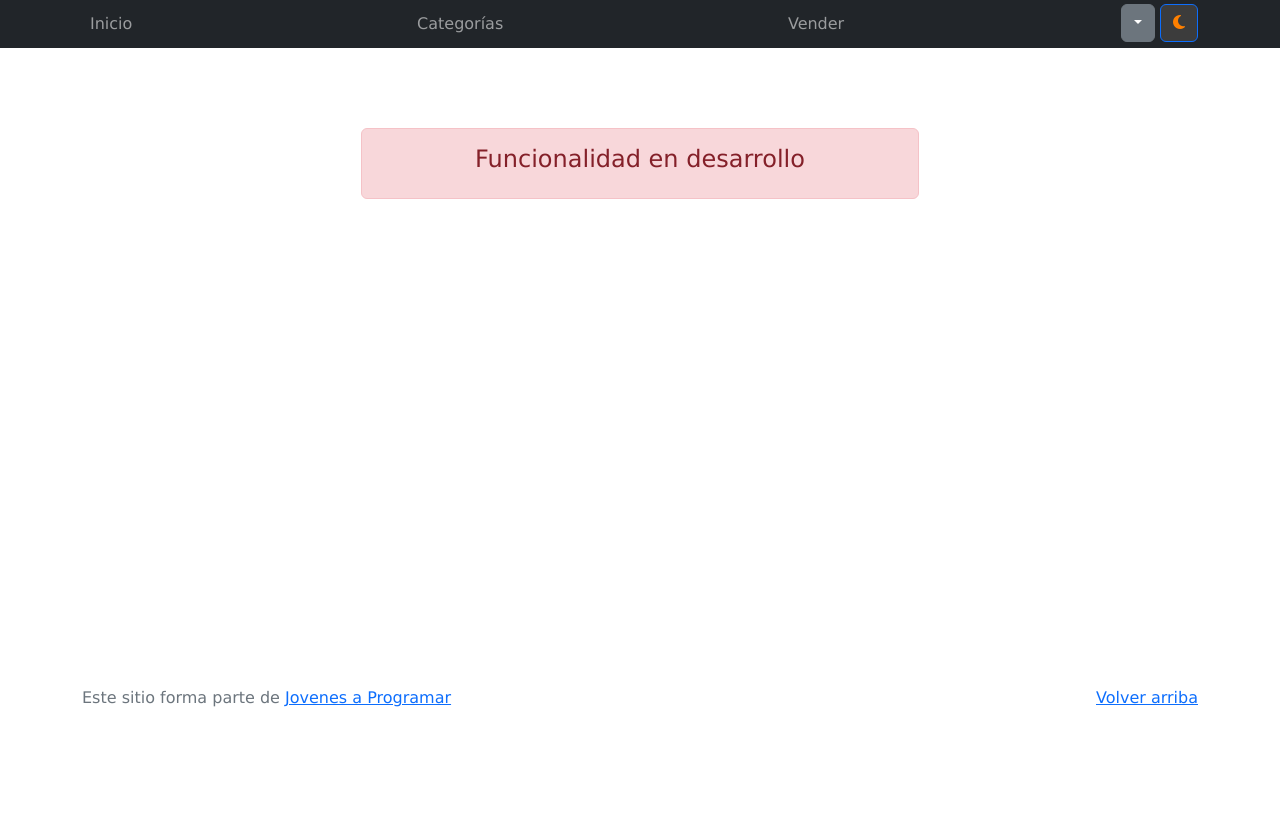
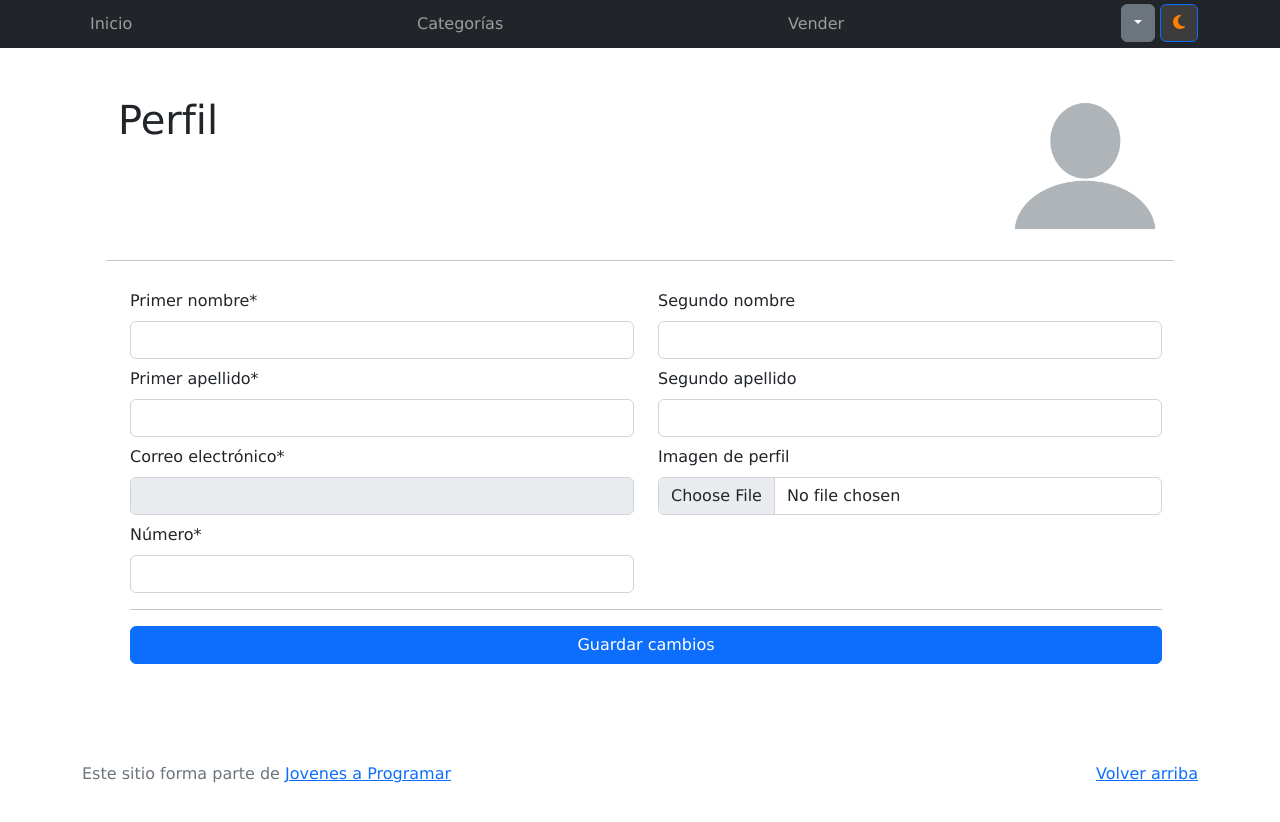
Before and after one commit to joacoferrer3/E-commerce, a plain HTML site: page my-profile.html in a window 1280 px wide. Before the commit the page ends 800 px from the top, so only its background shows below. Drawn offline with nearby package versions, Linux system fonts and the light colour scheme.

Commit message:
Add files via upload

```diff
--- a/my-profile.html
+++ b/my-profile.html
@@ -29,6 +29,7 @@
 </head>
 
 <body>
+  <!-- NAV BAR START -->
   <nav class="navbar navbar-expand-lg navbar-dark bg-dark p-1">
     <div class="container">
       <button class="navbar-toggler" type="button" data-bs-toggle="collapse" data-bs-target="#navbarNav"
@@ -48,13 +49,14 @@
           </li>
           <div class="dropdown">
             <li class="nav-item">
-              <a class="btn btn-secondary dropdown-toggle" role="button" id="saludo-usuario" data-bs-toggle="dropdown" aria-expanded="false"></a>
-                <button type="button" id="toggleButton" class="btn btn-primary">
-            <i class="fa-solid fa-moon" id="toggleButtonIcon" style="color: #ff8000;"></i>
+              <a class="btn btn-secondary dropdown-toggle" role="button" id="saludo-usuario" data-bs-toggle="dropdown"
+                aria-expanded="false"></a>
+              <button type="button" id="toggleButton" class="btn btn-primary">
+                <i class="fa-solid fa-moon" id="toggleButtonIcon" style="color: #ff8000;"></i>
               </button>
               <ul class="dropdown-menu dropdown-menu-dark dropdown-menu-end" aria-labelledby="dropdownMenuLink">
                 <li><a class="dropdown-item" href="cart.html">Mi carrito</a></li>
-                <li><a class="dropdown-item" href="my-profile.html">Mi perfil</a></li>
+                <li><a class="dropdown-item" href="my-profile.html" id="perfil">Mi perfil</a></li>
                 <li><a class="dropdown-item" href="login.html" id="sesion">Cerrar sesión</a></li>
               </ul>
             </li>
@@ -63,10 +65,53 @@
       </div>
     </div>
   </nav>
+
+  <!-- NAV BAR END -->
+
   <main>
-    <div class="container">
-      <div class="alert alert-danger text-center" role="alert">
-        <h4 class="alert-heading">Funcionalidad en desarrollo</h4>
+    <div class="container p-5">
+      <div class="row">
+        <div class="col-lg-10 col-md-10 col-sm-10">
+          <h1>Perfil</h1>
+        </div>
+        <div class="col-lg-2 col-md-2 col-sm-2 justify-content-end">
+          <img src="img/img_perfil.png" alt="Imagen de perfil por defecto" class="img-fluid mb-4" id="imagen-perfil">
+        </div>
+        <hr>
+        <form id="perfil" class="form-check needs-validation pt-1">
+          <div class="row">
+            <div class="col-6">
+              <label class="form-label col-12 mt-2" for="nombre1">Primer nombre*</label>
+              <input class="form-control col-12" type="text" id="nombre1" required>
+            </div>
+            <div class="col-6">
+              <label class="form-label col-12 mt-2" for="nombre2">Segundo nombre</label>
+              <input class="form-control col-12" type="text" id="nombre2">
+            </div>
+            <div class="col-6">
+              <label class="form-label col-12 mt-2" for="apellido1">Primer apellido*</label>
+              <input class="form-control col-12" type="text" id="apellido1" required>
+            </div>
+            <div class="col-6">
+              <label class="form-label col-12 mt-2" for="apellido2">Segundo apellido</label>
+              <input class="form-control col-12" type="text" id="apellido2">
+            </div>
+            <div class="col-6">
+              <label class="form-label col-12 mt-2" for="email">Correo electrónico*</label>
+              <input class="form-control col-12" type="email" id="email" disabled>
+            </div>
+            <div class="col-6">
+              <label class="form-label col-12 mt-2" for="profileImg">Imagen de perfil</label>
+              <input class="form-control col-12" type="file" id="profileImg">
+            </div>
+            <div class="col-6">
+              <label class="form-label col-12 mt-2" for="numero">Número*</label>
+              <input class="form-control col-12" type="tel" id="numero" required>
+            </div>
+          </div>
+          <hr>
+          <button class="btn btn-primary col-12" type="submit">Guardar cambios</button>
+        </form>
       </div>
     </div>
   </main>
@@ -75,7 +120,8 @@
       <p class="float-end">
         <a href="#">Volver arriba</a>
       </p>
-      <p>Este sitio forma parte de <a href="https://jovenesaprogramar.edu.uy/" target="_blank">Jovenes a Programar</a></p>
+      <p>Este sitio forma parte de <a href="https://jovenesaprogramar.edu.uy/" target="_blank">Jovenes a Programar</a>
+      </p>
     </div>
   </footer>
   <script src="js/bootstrap.bundle.min.js"></script>
```
Also changed, not shown: cart.html (+31 -12 lines), categories.html (+25 -4 lines), index.html (+20 -6 lines), login.html (+5 -0 lines), product-info.html (+40 -29 lines), products.html (+20 -4 lines), register.html (+8 -0 lines), sell.html (+11 -6 lines).
